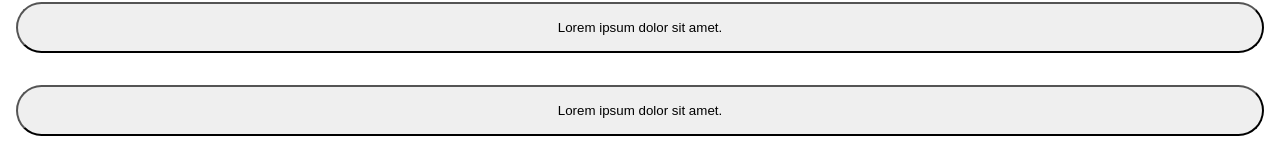
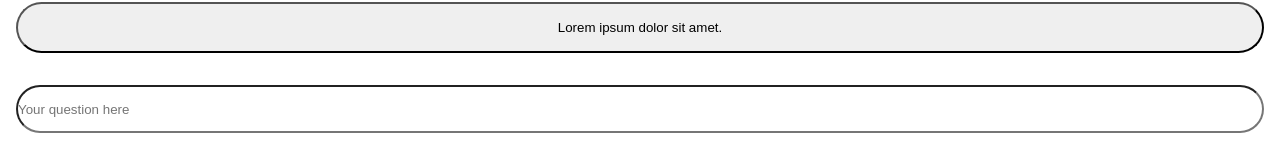
Before and after one commit to daniel22494/hackathonai-frontend, a React (Create React App) app: page /info/details in a window 1280 px wide. Shown: the part 414-580 px from the top of the page. Built offline with nearby package versions, Linux system fonts and the light colour scheme.

Commit message:
Testing animation

```diff
--- a/src/Components/ButtonDetails/ButtonDetails.js
+++ b/src/Components/ButtonDetails/ButtonDetails.js
@@ -3,7 +3,6 @@ import { useNavigate } from "react-router-dom";
 
 const ButtonDetails = () => {
   const navigate = useNavigate();
-
   return (
     <section className="infoDetails">
       <header className="infoDetails__header">
@@ -19,7 +18,7 @@ const ButtonDetails = () => {
         Lorem Ipsum is simply dummy text ofng?
       </div>
 
-      <div className="infoDetails__greeting typewriter">
+      <div className="infoDetails__greeting">
         It is a long established fact that a reader will be distracted by the
         readable content of a page when looking at its layout. The point of
         using Lorem Ipsum is that it has a more-or-less normal distribution of
@@ -39,9 +38,6 @@ const ButtonDetails = () => {
         <button className="infoDetails__buttons-button">
           Lorem ipsum dolor sit amet.
         </button>
-        <button className="infoDetails__buttons-button">
-          Lorem ipsum dolor sit amet.
-        </button>
       </div>
       <div>
         <input
--- a/src/Components/ButtonDetails/buttonDetails.scss
+++ b/src/Components/ButtonDetails/buttonDetails.scss
@@ -52,7 +52,7 @@
 // .typewriter  {
 //     overflow: hidden;
 //     border-right: .15em solid orange;
-//     white-space: nowrap;
+//     white-space: pre-wrap;
 //     margin: 0 auto;
 //     letter-spacing: .15em;
 //     animation:
```
